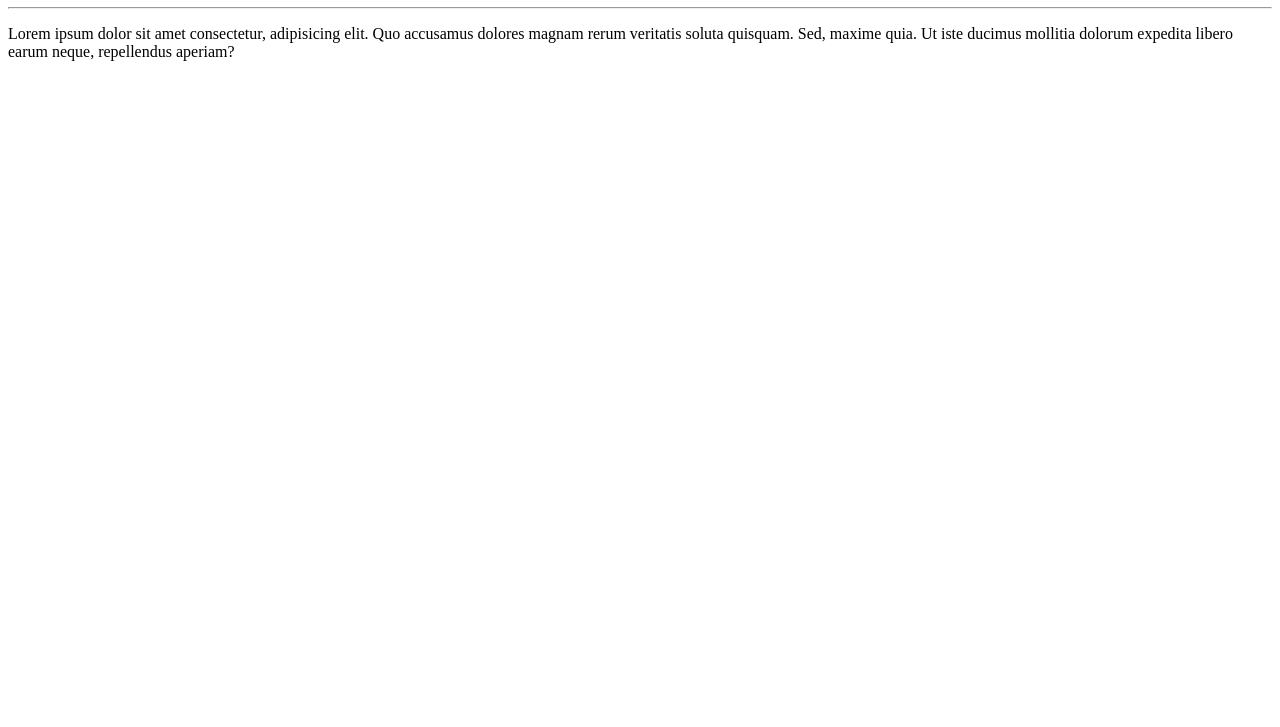
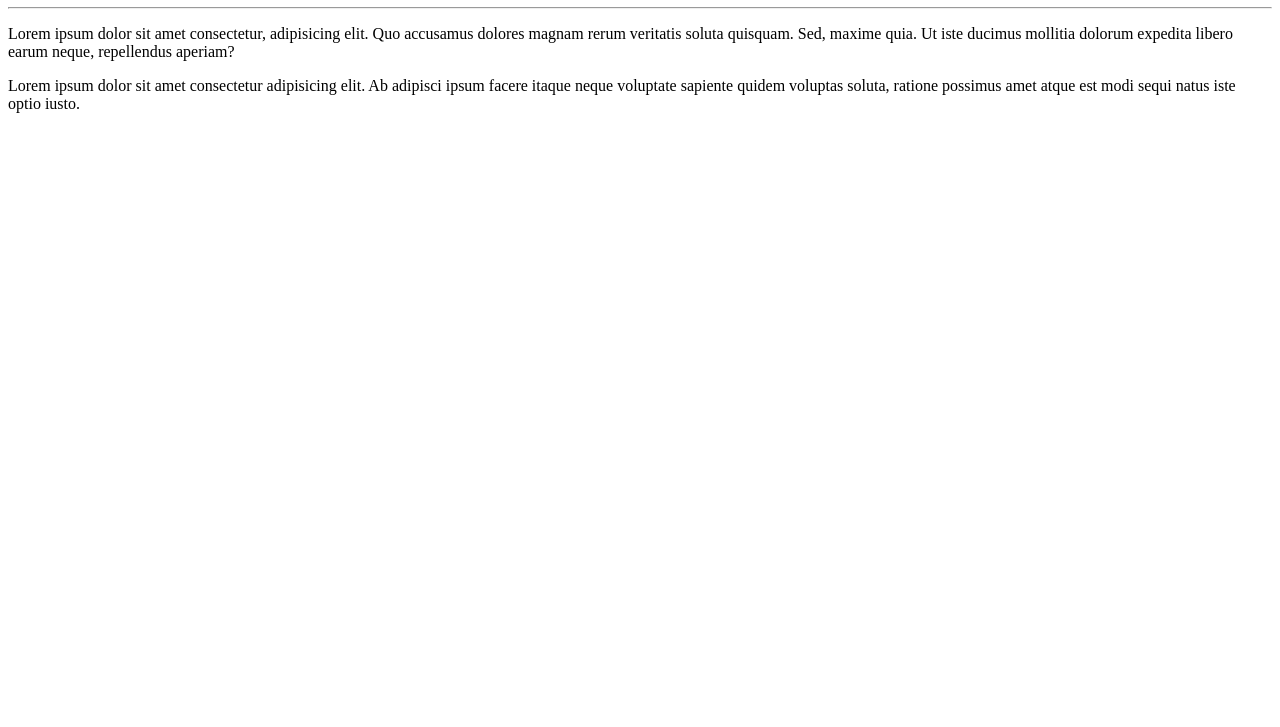
Before and after one commit to AntonyMaiko/helloWord, a plain HTML site: page site/index.html in a window 1280 px wide. Shown: the part 73-800 px from the top of the page. Drawn offline with Linux system fonts and the light colour scheme.

Commit message:
add paragraph

```diff
--- a/site/index.html
+++ b/site/index.html
@@ -13,5 +13,8 @@
         Quo accusamus dolores magnam rerum veritatis soluta quisquam.
         Sed, maxime quia. Ut iste ducimus mollitia dolorum expedita
         libero earum neque, repellendus aperiam?</p>
+        <p>Lorem ipsum dolor sit amet consectetur adipisicing elit.
+            Ab adipisci ipsum facere itaque neque voluptate sapiente quidem
+            voluptas soluta, ratione possimus amet atque est modi sequi natus iste optio iusto.</p>
 </body>
 </html>
```
